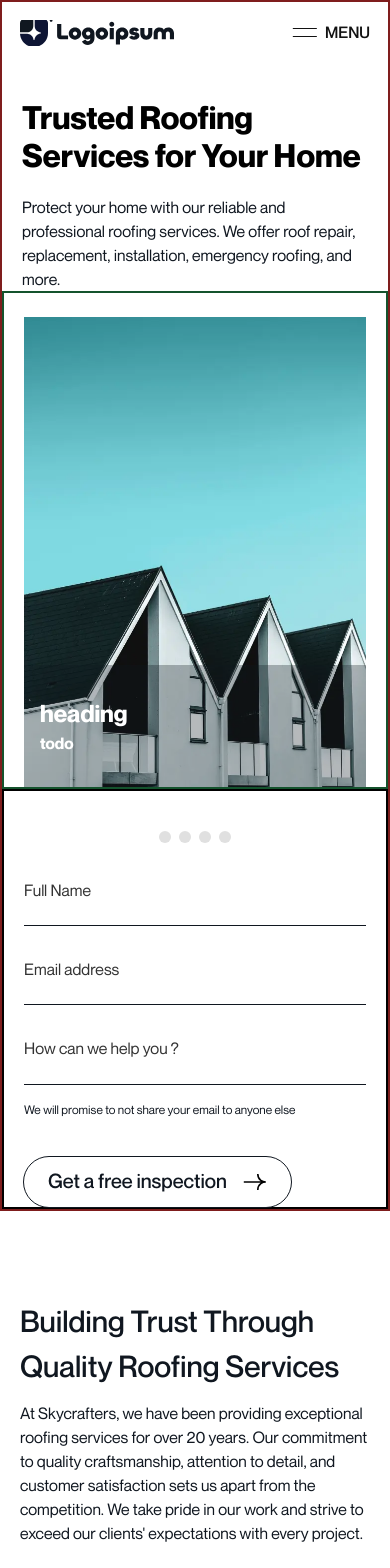
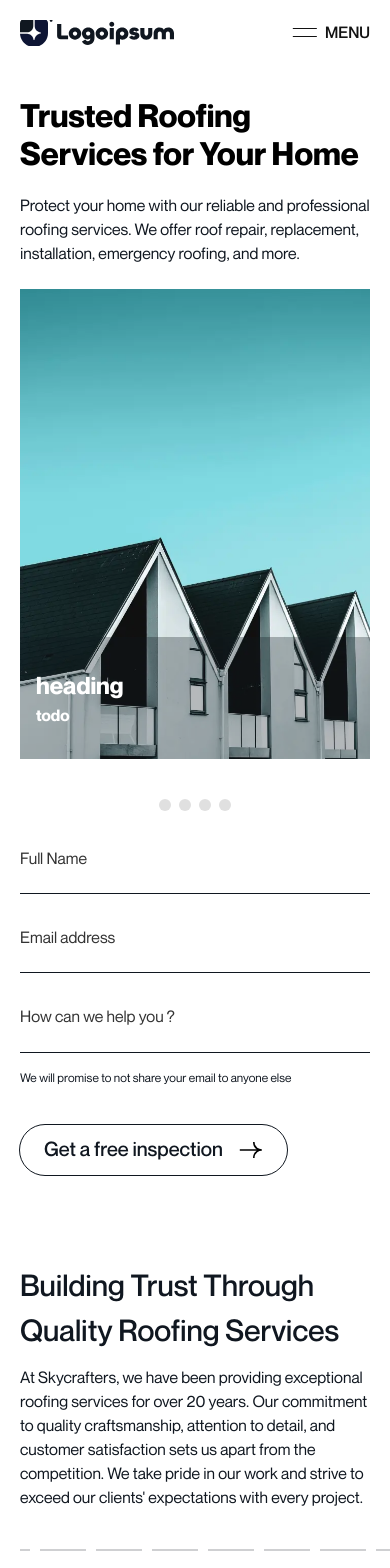
Before and after one commit to ahmid7/roof-crafter, a Next.js app: page / in a window 390 px wide. Shown: the top 1568 px of the page. Built offline with nearby package versions, Linux system fonts and the light colour scheme.

Commit message:
responsiveness

```diff
--- a/app/components/Footer.tsx
+++ b/app/components/Footer.tsx
@@ -27,13 +27,13 @@ function Footer() {
           <LineWithStar />
         </div>
 
-        <div className="space-y-[52px] md:between-start">
-          <div className="flex flex-row items-start md:gap-x-[115px] xl:gap-x-[155px]">
+        <div className="space-y-[52px] md:space-y-0 md:between-start">
+          <div className="flex flex-row items-start md:gap-x-16 lg:gap-x-[115px] xl:gap-x-[155px]">
             <div className="w-full h-fit  md:w-fit md:h-fit grid place-content-center md:inline-flex">
               <Logo />
             </div>
 
-            <nav className="hidden md:flex items-start gap-x-[85px] xl:gap-x-[110px] font-normal text-base lg:text-xl xl:text-2xl [&_>]:leading-[21.48px] [&_>]:-tracking-[-2.5%]">
+            <nav className="hidden md:flex items-start md:gap-x-[60px] lg:gap-x-[85px] xl:gap-x-[110px] font-normal text-base lg:text-xl xl:text-2xl [&_>]:leading-[21.48px] [&_>]:-tracking-[-2.5%]">
               <ul className="flex flex-col gap-y-4 lg:gap-y-5 xl:gap-y-6">
                 <Link href="#">Our Works</Link>
                 <Link href="#">About Us</Link>
@@ -51,11 +51,11 @@ function Footer() {
             </nav>
           </div>
 
-          <div className="min-w-full md:min-w-[350px] xl:min-w-[440px]">
+          <div className="min-w-full md:min-w-[280px] lg:min-w-[350px] xl:min-w-[440px]">
             <ContactForm dark />
           </div>
 
-          <nav className="flex items-start gap-x-24 md:gap-x-[85px] xl:gap-x-[110px] font-normal text-base lg:text-xl xl:text-2xl [&_>]:leading-[21.48px] [&_>]:-tracking-[-2.5%]">
+          <nav className="flex md:hidden items-start gap-x-24 md:gap-x-[85px] xl:gap-x-[110px] font-normal text-base lg:text-xl xl:text-2xl [&_>]:leading-[21.48px] [&_>]:-tracking-[-2.5%]">
             <ul className="flex flex-col gap-y-4 lg:gap-y-5 xl:gap-y-6">
               <Link href="#">Our Works</Link>
               <Link href="#">About Us</Link>
--- a/app/components/HeroSection.tsx
+++ b/app/components/HeroSection.tsx
@@ -7,7 +7,7 @@ import { ButtonLeft, ButtonRight } from "./svgs";
 
 function HeroSection() {
   return (
-    <section className="flex flex-col md:flex-row border-2 border-solid border-red-900 h-full">
+    <section className="flex flex-col md:flex-row h-full">
       <Header />
       <div className="space-y-11 xl:space-y-[60px] pt-24 xl:pt-[114px] basis-1/2 container-spacing">
         <div className="space-y-5 xl:space-y-6 pr-0 lg:pr-16 xl:pr-[87px]">
@@ -26,7 +26,7 @@ function HeroSection() {
           </div>
         </div>
 
-        <div className="lg:pr-8 hidden md:inline-block">
+        <div className="lg:pr-8 hidden md:block">
           <div className="between">
             <p className="text-sm lg:text-base xl:text-xl leading-7 xl:leading-8 -tracking-[1.5%]">
               These brands trust us
@@ -65,7 +65,7 @@ function HeroSection() {
         </div>
       </div>
 
-      <div className="pt-6 px-5 md:pt-0 md:px-0 md:basis-1/2  border-2 border-solid border-green-900 md:h-inherit">
+      <div className="pt-6 px-5 md:pt-0 md:px-0 md:basis-1/2  md:h-inherit">
         <div className="relative w-full h-[469.88px] md:h-full">
           <Image
             priority
@@ -104,7 +104,7 @@ function HeroSection() {
         </div>
       </div>
 
-      <div className="px-5 md:hidden border-2 border-black border-solid">
+      <div className="px-5 md:hidden">
         <div className=" py-10 grid place-content-center">
           <div className="[&_span]:w-3 [&_span]:h-3 [&_span]:rounded-full [&_span]:bg-[#E0E0E0] flex gap-x-2">
             <span></span>
--- a/app/globals.css
+++ b/app/globals.css
@@ -29,7 +29,7 @@
 }
 
 .header-style1 {
-  @apply text-[32px] md:text-3xl lg:text-4xl xl:text-[56px] text-black font-bold -tracking-[1.5%] leading-[38.4px] md:leading-[120%]
+  @apply text-[32px] md:text-3xl lg:text-4xl xl:text-[56px] text-black font-bold -tracking-[1.5%] leading-[38.4px] md:leading-[120%] lg:leading-[120%] xl:leading-[120%]
 }
 
 .header-style2 {
```
